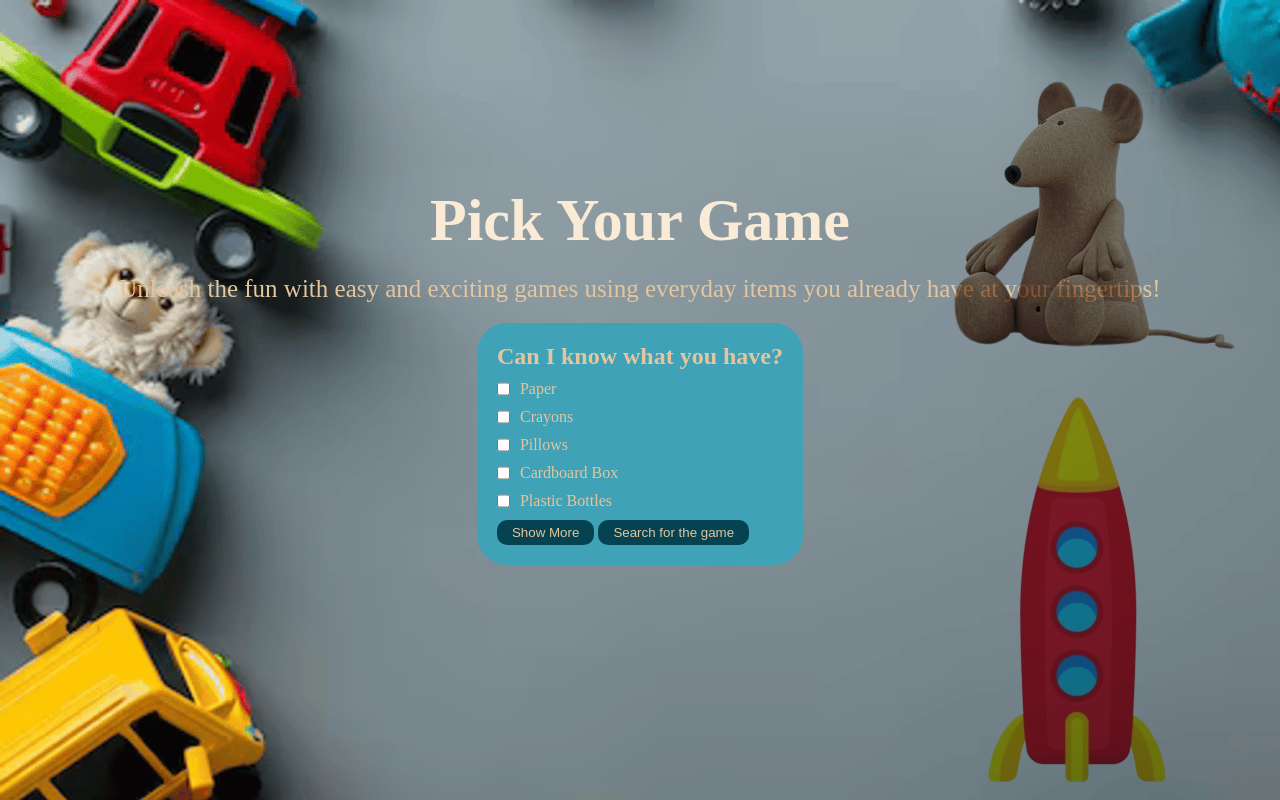
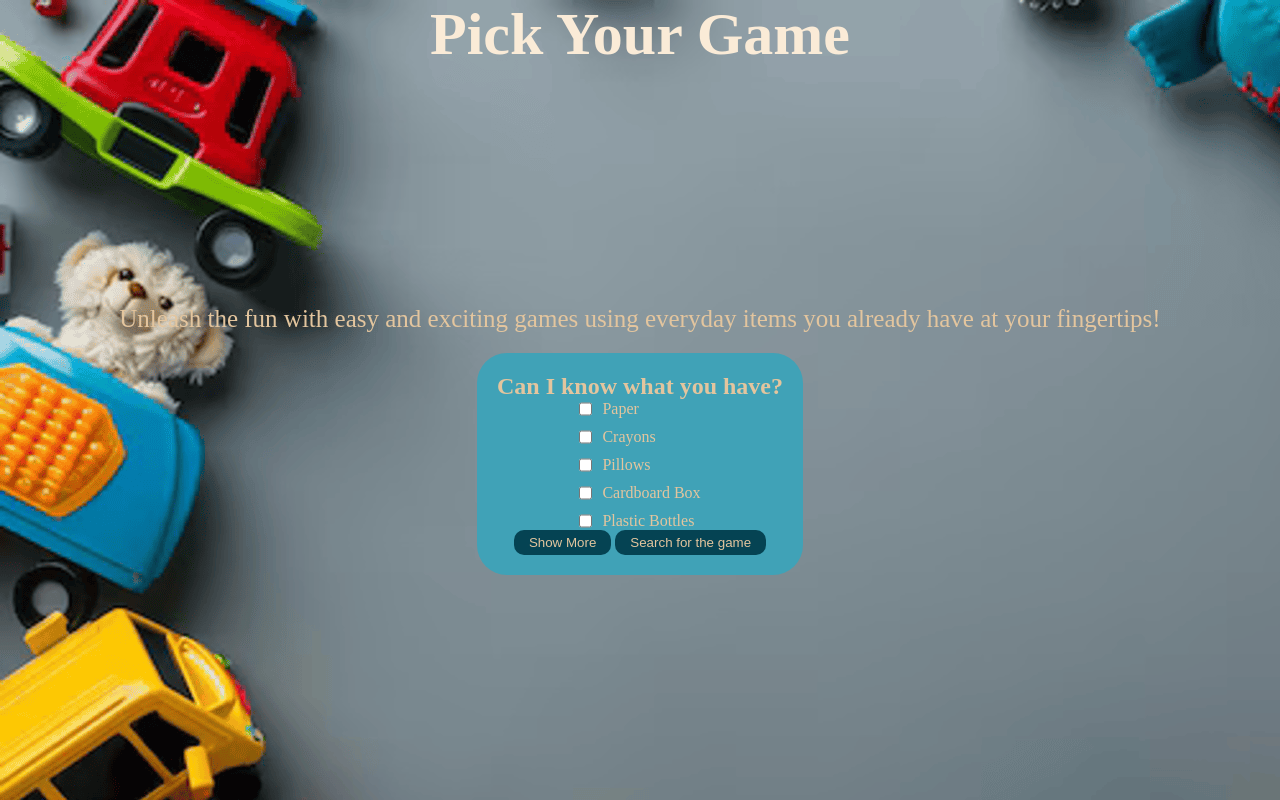
Before and after one commit to r120dhiman/game_suggestor, a plain HTML site: page index.html in a window 1280 px wide. Drawn offline with Linux system fonts and the light colour scheme.

Commit message:
minor updates

```diff
--- a/index.html
+++ b/index.html
@@ -1,37 +1,43 @@
 <!DOCTYPE html>
 <html lang="en">
+
 <head>
     <meta charset="UTF-8">
     <meta name="viewport" content="width=device-width, initial-scale=1.0">
     <title>Game Suggestor</title>
     <link rel="stylesheet" href="style.css">
 </head>
+
 <body>
     <div class="main">
+        <h1 class="head">Pick Your Game</h1>
+        <div class="main2">
             <div class="upperpart">
-            <img src="images/img3_.png" class="img1 " alt="">
-            <img src="images/rocket.png" class="img3" alt="">
-            <h1 class="head">Pick Your Game</h1>
-            <p class="heading">Unleash the fun with easy and exciting games using everyday items you already have at your fingertips!</p>
+
+                <p class="heading">Unleash the fun with easy and exciting games using everyday items you already have at
+                    your fingertips!</p>
                 <div class="options">
                     <h2>Can I know what you have?</h2>
                     <div class="gameoptions">
                         <label for="paper"><input type="checkbox" name="item" id="paper">Paper</label>
                         <label for="crayons"><input type="checkbox" name="item" id="crayons">Crayons</label>
                         <label for="pillows"><input type="checkbox" name="item" id="pillows">Pillows</label>
-                    <label for="cardboard_box"><input type="checkbox" name="item" id="cardboard_box">Cardboard Box</label>
-                    <label for="plastic-bottles"><input type="checkbox" name="item" id="plastic-bottles">Plastic Bottles</label>
+                        <label for="cardboard_box"><input type="checkbox" name="item" id="cardboard_box">Cardboard
+                            Box</label>
+                        <label for="plastic-bottles"><input type="checkbox" name="item" id="plastic-bottles">Plastic
+                            Bottles</label>
                     </div>
                     <div class="buttons">
                         <button type="button" id="show_more" class="button">Show More</button>
-                    <button type="button"  class="button">Search for the game</button>
+                        <button type="button" class="button">Search for the game</button>
                     </div>
                 </div>
             </div>
             <div class="gamesuggestion">
-            <!-- Suggestions will be populated here -->
+            </div>
         </div>
     </div>
     <script src="script.js"></script>
 </body>
+
 </html>
--- a/style.css
+++ b/style.css
@@ -2,64 +2,74 @@
     padding: 0;
     margin: 0;
     color: rgb(227, 197, 158);
+}
 
-}
-body{
-    background-image: url("./images/bg-2.png");
-    object-fit: cover;
-    background-repeat: no-repeat;
-}
 .main {
     height: 100vh;
-
+    background-image: url("./images/bg-2.png");
+    position: fixed;
+    width: 100vw;
     display: flex;
     flex-direction: column;
-    gap: 30px;
     justify-content: center;
     align-items: center;
-}
-.img1{
-    position: fixed;
-    top: 10px;
-    mix-blend-mode: multiply;
-    right: 10px;
+    gap: 30px;
 }
 
-.img3{
-    position: fixed;
-    bottom: 10px;
-    mix-blend-mode: multiply;
-    right: 10px;
+.main2 {
+    display: flex;
+    flex-direction: column;
+    justify-content: center;
+    align-items: center;
+    overflow: auto;
+    margin: auto;
+    width: 100%;
 }
-.head{
+
+.head {
     font-size: 60px;
     text-align: center;
     color: antiquewhite;
 }
-.heading{
+
+.heading {
     font-size: 25px;
+    text-align: center;
 }
-h2{color: radial-gradient(circle at center,rgb(63, 38, 6), white);
+
+h2 {
+    color: radial-gradient(circle at center, rgb(63, 38, 6), white);
+    text-align: center;
 }
+
 .upperpart {
     display: flex;
+    flex-direction: column;
     justify-content: center;
+    align-items: center;
+    padding: 10px;
     gap: 20px;
-    padding: 10px;
-    flex-direction: column;
-    align-items: center;
 }
 
 .options {
     display: flex;
-    gap: 10px;
+    flex-direction: column;
+    justify-content: center;
+    align-items: center;
     background-color: rgb(64, 162, 183);
-    flex-direction: column;
     padding: 20px;
     z-index: 10;
     border-radius: 30px;
     width: fit-content;
 }
+
+.gameoptions {
+    display: flex;
+    flex-direction: column;
+    gap: 10px;
+    align-items: flex-start;
+}
+
 .input {
     display: flex;
     gap: 10px;
@@ -73,13 +83,13 @@ label {
 .gamecard {
     display: flex;
     flex-direction: row;
+    justify-content: center;
+    align-items: center;
     background: #165057;
     padding: 20px;
     gap: 20px;
     border-radius: 30px;
     transition: all 0.5s;
-    justify-content: center;
-    align-items: center;
     width: 60vw;
 }
 
@@ -93,7 +103,6 @@ label {
 }
 
 .rightpart {
-    width: 50%;
     display: flex;
     justify-content: center;
     margin: auto;
@@ -109,27 +118,21 @@ label {
     transition: all 500ms cubic-bezier(0.075, 0.82, 0.165, 1);
 }
 
-.gameoptions {
+.gamesuggestion {
     display: flex;
     flex-direction: column;
-    gap: 10px;
+    justify-content: center;
+    align-items: center;
+    padding: 10px;
+    margin: auto;
+    gap: 20px;
 }
 
-.gamesuggestion {
-    padding: 10px;
-    max-height: 50vh;
-    width: 70vw;
-    display: flex;
-    flex-direction: column;
-    gap: 20px;
-    overflow: auto;
-    scrollbar-width: none;
+.main2::-webkit-scrollbar {
+    display: none;
 }
 
-.gamesuggestion::-webkit-scrollbar {
-    display: none;
-}
-.button{
+.button {
     border: none;
     transition: all;
     transition-duration: 0.5s;
@@ -137,10 +140,12 @@ label {
     padding: 5px 15px;
     border-radius: 10px;
 }
-.button:hover{
+
+.button:hover {
     scale: 1.02;
     background-color: #184f46;
 }
+
 @media screen and (max-width: 1200px) {
     .gamecard {
         flex-direction: column;
```
Also changed, not shown: images/img3_.png (deleted), images/rocket.png (deleted). Lines whose indentation alone changed are shown as unchanged.
